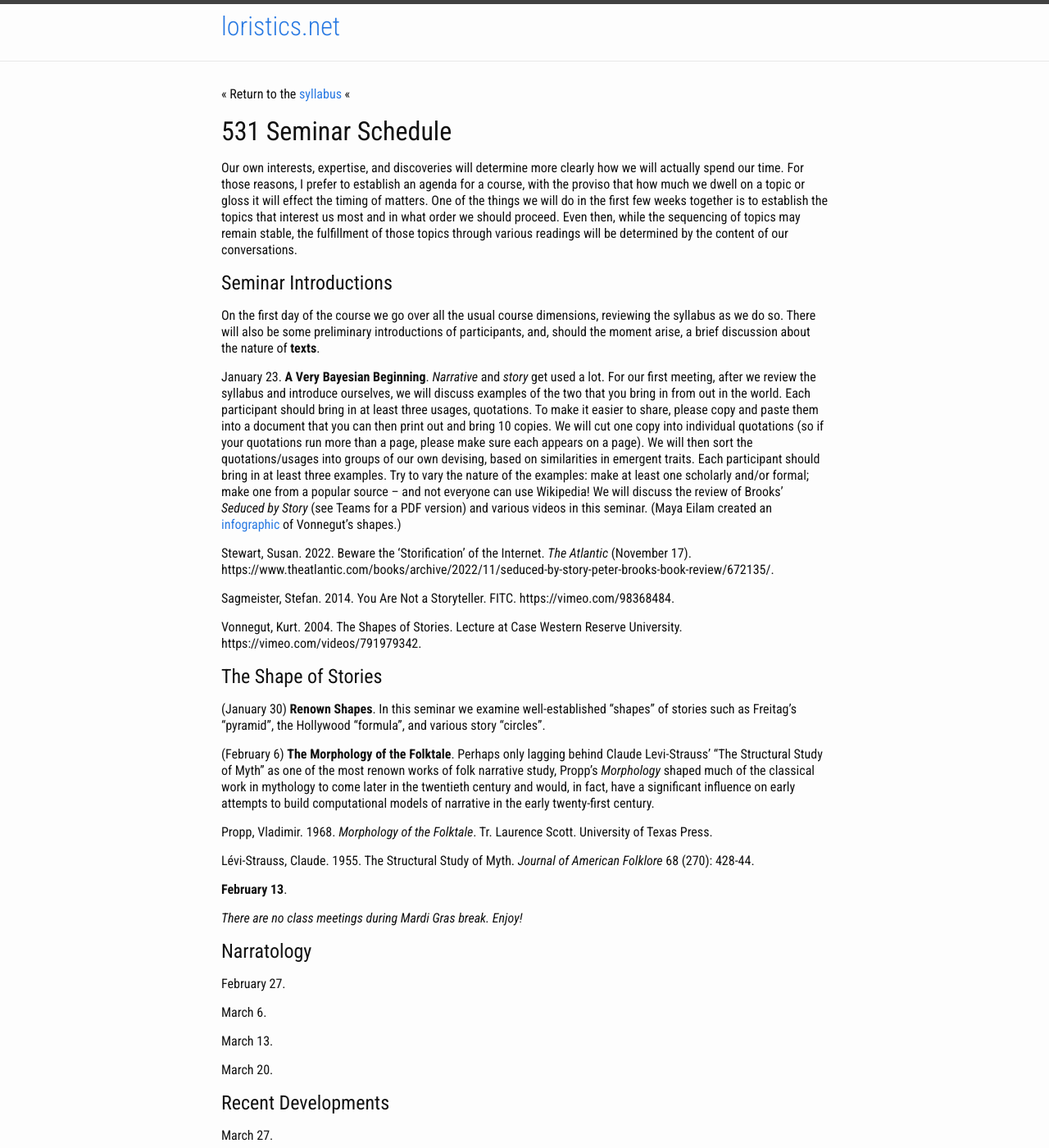
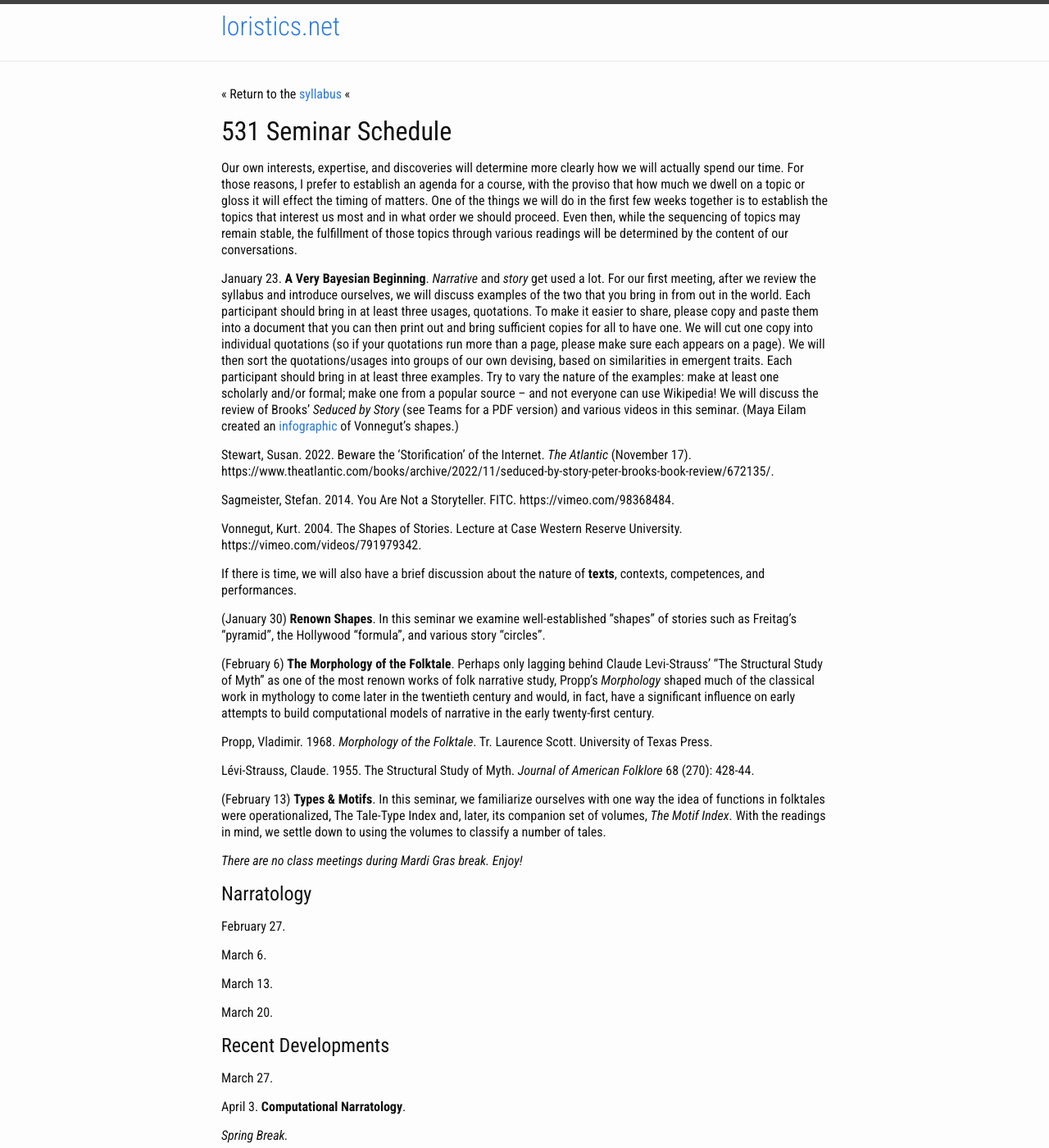
Before and after one commit to johnlaudun/teaching, a Jekyll site: the page built from courses/531/schedule.md, in a window 1280 px wide and 1400 px high. Shown: the whole window at 82% size. Built offline with Jekyll 4.4.1, drawn with Linux system fonts in a browser that asks for light colours.

Commit message:
531 schedule updates.

```diff
--- a/courses/531/schedule.md
+++ b/courses/531/schedule.md
@@ -8,11 +8,7 @@
 
 Our own interests, expertise, and discoveries will determine more clearly how we will actually spend our time. For those reasons, I prefer to establish an agenda for a course, with the proviso that how much we dwell on a topic or gloss it will effect the timing of matters. One of the things we will do in the first few weeks together is to establish the topics that interest us most and in what order we should proceed. Even then, while the sequencing of topics may remain stable, the fulfillment of those topics through various readings will be determined by the content of our conversations.
 
-## Seminar Introductions
-
-On the first day of the course we go over all the usual course dimensions, reviewing the syllabus as we do so. There will also be some preliminary introductions of participants, and, should the moment arise, a brief discussion about the nature of **texts**.
-
-January 23. **A Very Bayesian Beginning**. *Narrative* and *story* get used a lot. For our first meeting, after we review the syllabus and introduce ourselves, we will discuss examples of the two that you bring in from out in the world. Each participant should bring in at least three usages, quotations. To make it easier to share, please copy and paste them into a document that you can then print out and bring 10 copies. We will cut one copy into individual quotations (so if your quotations run more than a page, please make sure each appears on a page). We will then sort the quotations/usages into groups of our own devising, based on similarities in emergent traits. Each participant should bring in at least three examples. Try to vary the nature of the examples: make at least one scholarly and/or formal; make one from a popular source -- and not everyone can use Wikipedia! We will discuss the review of Brooks’ _Seduced by Story_  (see Teams for a PDF version) and various videos in this seminar. (Maya Eilam created an [infographic](https://tenderhuman.com/shapes-of-stories-infographic) of Vonnegut’s shapes.)
+January 23. **A Very Bayesian Beginning**. *Narrative* and *story* get used a lot. For our first meeting, after we review the syllabus and introduce ourselves, we will discuss examples of the two that you bring in from out in the world. Each participant should bring in at least three usages, quotations. To make it easier to share, please copy and paste them into a document that you can then print out and bring sufficient copies for all to have one. We will cut one copy into individual quotations (so if your quotations run more than a page, please make sure each appears on a page). We will then sort the quotations/usages into groups of our own devising, based on similarities in emergent traits. Each participant should bring in at least three examples. Try to vary the nature of the examples: make at least one scholarly and/or formal; make one from a popular source -- and not everyone can use Wikipedia! We will discuss the review of Brooks’ _Seduced by Story_  (see Teams for a PDF version) and various videos in this seminar. (Maya Eilam created an [infographic](https://tenderhuman.com/shapes-of-stories-infographic) of Vonnegut’s shapes.)
 
 Stewart, Susan. 2022. Beware the 'Storification' of the Internet. _The Atlantic_ (November 17). https://www.theatlantic.com/books/archive/2022/11/seduced-by-story-peter-brooks-book-review/672135/.
 
@@ -20,7 +16,7 @@
 
 Vonnegut, Kurt. 2004. The Shapes of Stories. Lecture at Case Western Reserve University. https://vimeo.com/videos/791979342.
 
-## The Shape of Stories
+If there is time, we will also have a brief discussion about the nature of **texts**, contexts, competences, and performances.
 
 (January 30) **Renown Shapes**. In this seminar we examine well-established “shapes” of stories such as Freitag’s “pyramid”, the Hollywood “formula”, and various story “circles”.
 
@@ -30,7 +26,7 @@
 
 Lévi-Strauss, Claude. 1955. The Structural Study of Myth. *Journal of American Folklore* 68 (270): 428-44.
 
-**February 13**.
+(February 13) **Types & Motifs**. In this seminar, we familiarize ourselves with one way the idea of functions in folktales were operationalized, The Tale-Type Index and, later, its companion set of volumes, *The Motif Index*. With the readings in mind, we settle down to using the volumes to classify a number of tales.
 
 *There are no class meetings during Mardi Gras break. Enjoy!*
 
```
Also changed, not shown: courses/531/vonnegut.png (added).
